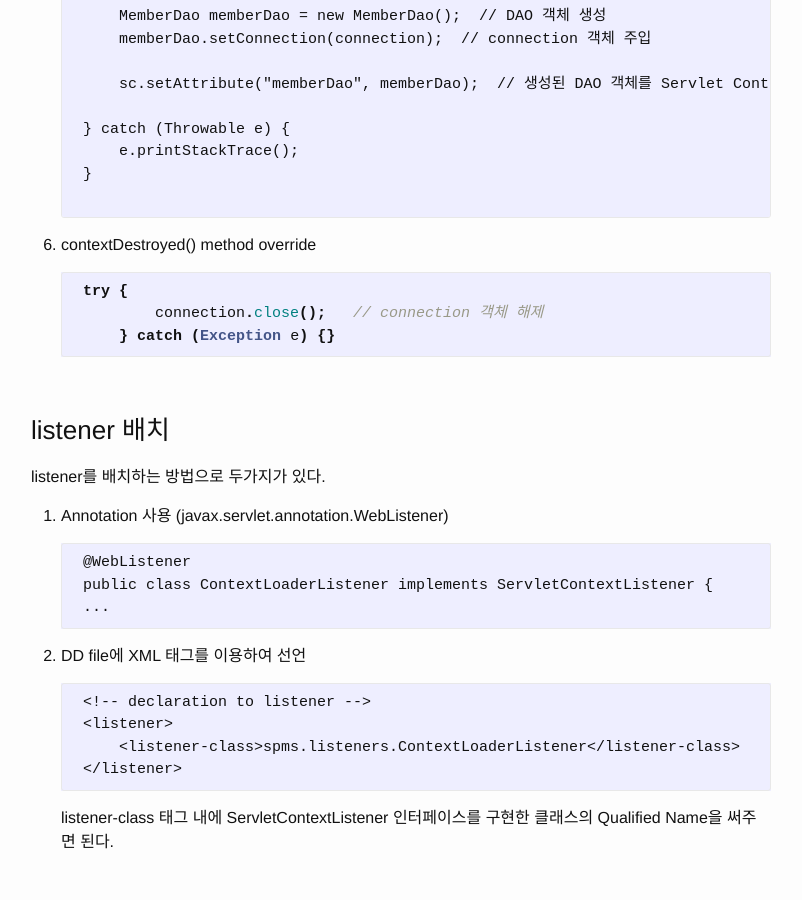
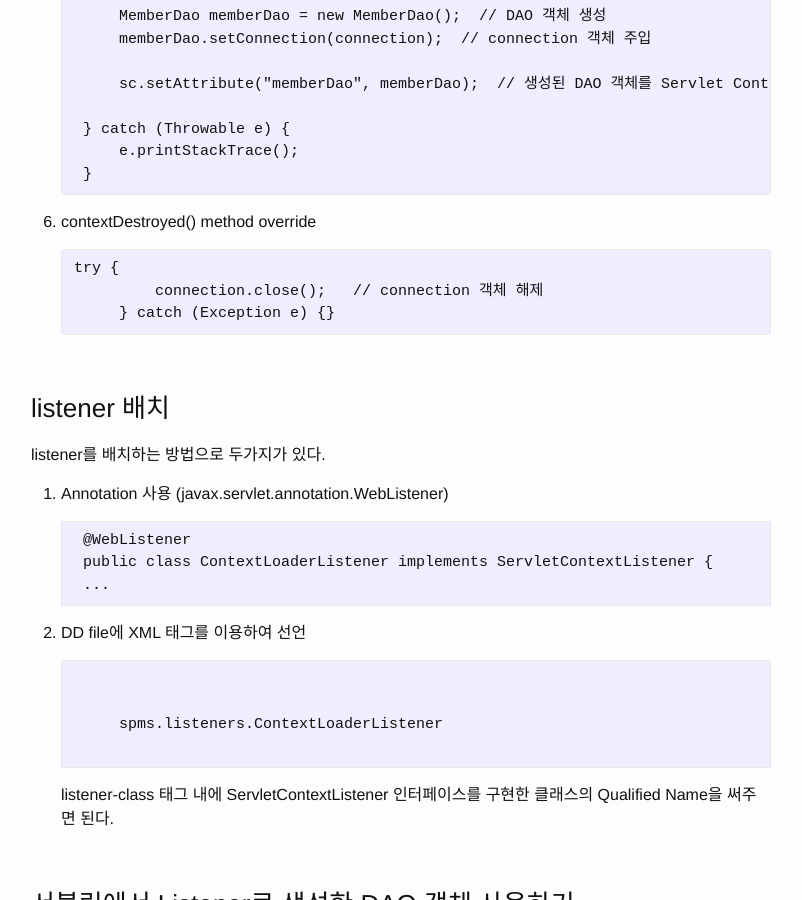
Before and after one commit to makeajourney/makeajourney.github.io, a Jekyll site: the page built from _posts/2016-02-07-dao.markdown, in a window 1280 px wide and 900 px high, scrolled down 1832 px. Shown: the whole window, without its empty margins (239-1041 px from the left). Built offline with Jekyll 4.4.1, drawn with Linux system fonts in a browser that asks for light colours.

Commit message:
Update 2016-02-07-dao.markdown

````diff
--- a/_posts/2016-02-07-dao.markdown
+++ b/_posts/2016-02-07-dao.markdown
@@ -79,17 +79,15 @@ DAO 공유를 위해 ServletContext에 저장.
 
 	} catch (Throwable e) {
 		e.printStackTrace();
-	}
-	</code></pre>
+	}</code></pre>
 
 
 5. contextDestroyed() method override
 
-	~~~ java
-	try {
+	<pre><code>try {
 			connection.close();   // connection 객체 해제
-		} catch (Exception e) {}
-	~~~
+		} catch (Exception e) {}</code></pre>
+
 
 <br>
 
@@ -107,12 +105,12 @@ listener를 배치하는 방법으로 두가지가 있다.
 
 2. DD file에 XML 태그를 이용하여 선언
 
-	```
-	<!-- declaration to listener -->
+
+	<pre><code><!-- declaration to listener -->
 	<listener>
 		<listener-class>spms.listeners.ContextLoaderListener</listener-class>
-	</listener>
-	```
+	</listener></code></pre>
+
 
 	listener-class 태그 내에 ServletContextListener 인터페이스를 구현한 클래스의 Qualified Name을 써주면 된다.
 
````
